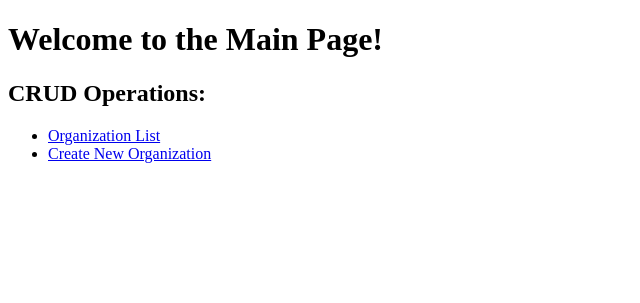
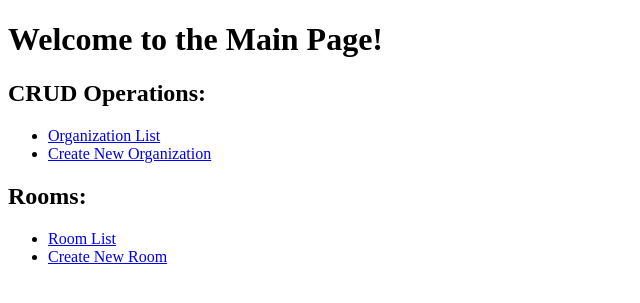
Before and after one commit to togishan/Phase-4, a Django app: page / in a window 1280 px wide. Shown: the top 303 px of the page, without its empty margins (0-640 px from the left). Run offline with Django 3.2, Linux system fonts and the light colour scheme.

Commit message:
Room model CRUD added

```diff
--- a/Phase3/RoomReservation/templates/main_page.html
+++ b/Phase3/RoomReservation/templates/main_page.html
@@ -15,6 +15,15 @@
         <li><a href="{% url 'organization_list' %}">Organization List</a></li>
         <li><a href="{% url 'create_organization' %}">Create New Organization</a></li>
     </ul>
+
+    <h2>Rooms:</h2>
+    <ul>
+        <li><a href="{% url 'room_list' %}">Room List</a></li>
+        <li><a href="{% url 'create_room' %}">Create New Room</a></li>
+    </ul>
+
+    <!-- Add similar sections for other models as needed -->
+
 </body>
 
 </html>
--- a/Phase3/RoomReservation/templates/organization_list.html
+++ b/Phase3/RoomReservation/templates/organization_list.html
@@ -11,7 +11,10 @@
     <h1>Organization List</h1>
     <ul>
         {% for organization in organizations %}
-        <li>{{ organization.name }} - {{ organization.owner.username }}</li>
+        <li>
+            {{ organization.name }} - {{ organization.owner.username }}
+            [<a href="{% url 'delete_organization' organization.id %}">Delete</a>]
+        </li>
         {% endfor %}
     </ul>
     <a href="{% url 'create_organization' %}">Create New Organization</a>
--- a/Phase3/RoomReservation/urls.py
+++ b/Phase3/RoomReservation/urls.py
@@ -1,5 +1,4 @@
-from django.urls import path, include
-from . import views
+from django.urls import path
 from .views import (
     main_page,
     organization_list,
@@ -8,10 +7,12 @@ from .views import (
     delete_organization,
 )
 
+from .views import room_list, create_room, update_room, delete_room
+
+
 urlpatterns = [
     path("", main_page, name="main_page"),
-    # path("", views.index, name="index"),
-    path("accounts/register/", views.RegistrationView.as_view(), name="registration"),
+    # Organization URLs
     path("organizations/", organization_list, name="organization_list"),
     path("organizations/create/", create_organization, name="create_organization"),
     path(
@@ -24,4 +25,9 @@ urlpatterns = [
         delete_organization,
         name="delete_organization",
     ),
+    # Room URLs
+    path("rooms/", room_list, name="room_list"),
+    path("rooms/create/", create_room, name="create_room"),
+    path("rooms/<int:room_id>/update/", update_room, name="update_room"),
+    path("rooms/<int:room_id>/delete/", delete_room, name="delete_room"),
 ]
--- a/Phase3/RoomReservation/views.py
+++ b/Phase3/RoomReservation/views.py
@@ -3,10 +3,11 @@ from django.urls import reverse_lazy
 from django.views.generic.edit import CreateView
 from django.contrib.auth.forms import UserCreationForm
 from django.contrib.auth.decorators import login_required
-from .models import Organization
+from .models import Organization, Room
 from django.contrib.auth.models import User
 from django.shortcuts import redirect, get_object_or_404
-from .forms import OrganizationForm
+from .forms import OrganizationForm, RoomForm
+
 
 # Create your views here.
 
@@ -66,3 +67,37 @@ def delete_organization(request, organization_id):
     organization = get_object_or_404(Organization, id=organization_id)
     organization.delete()
     return redirect("organization_list")
+
+
+def room_list(request):
+    rooms = Room.objects.all()
+    return render(request, "room_list.html", {"rooms": rooms})
+
+
+def create_room(request):
+    if request.method == "POST":
+        form = RoomForm(request.POST)
+        if form.is_valid():
+            form.save()
+            return redirect("room_list")
+    else:
+        form = RoomForm()
+    return render(request, "create_room.html", {"form": form})
+
+
+def update_room(request, room_id):
+    room = get_object_or_404(Room, id=room_id)
+    if request.method == "POST":
+        form = RoomForm(request.POST, instance=room)
+        if form.is_valid():
+            form.save()
+            return redirect("room_list")
+    else:
+        form = RoomForm(instance=room)
+    return render(request, "update_room.html", {"form": form, "room": room})
+
+
+def delete_room(request, room_id):
+    room = get_object_or_404(Room, id=room_id)
+    room.delete()
+    return redirect("room_list")
```
Also changed, not shown: Phase3/RoomReservation/forms.py (+7 -1 lines), Phase3/RoomReservation/templates/create_room.html (added, +20 -0 lines), Phase3/RoomReservation/templates/room_list.html (added, +23 -0 lines), Phase3/RoomReservation/templates/update_room.html (added, +20 -0 lines).
